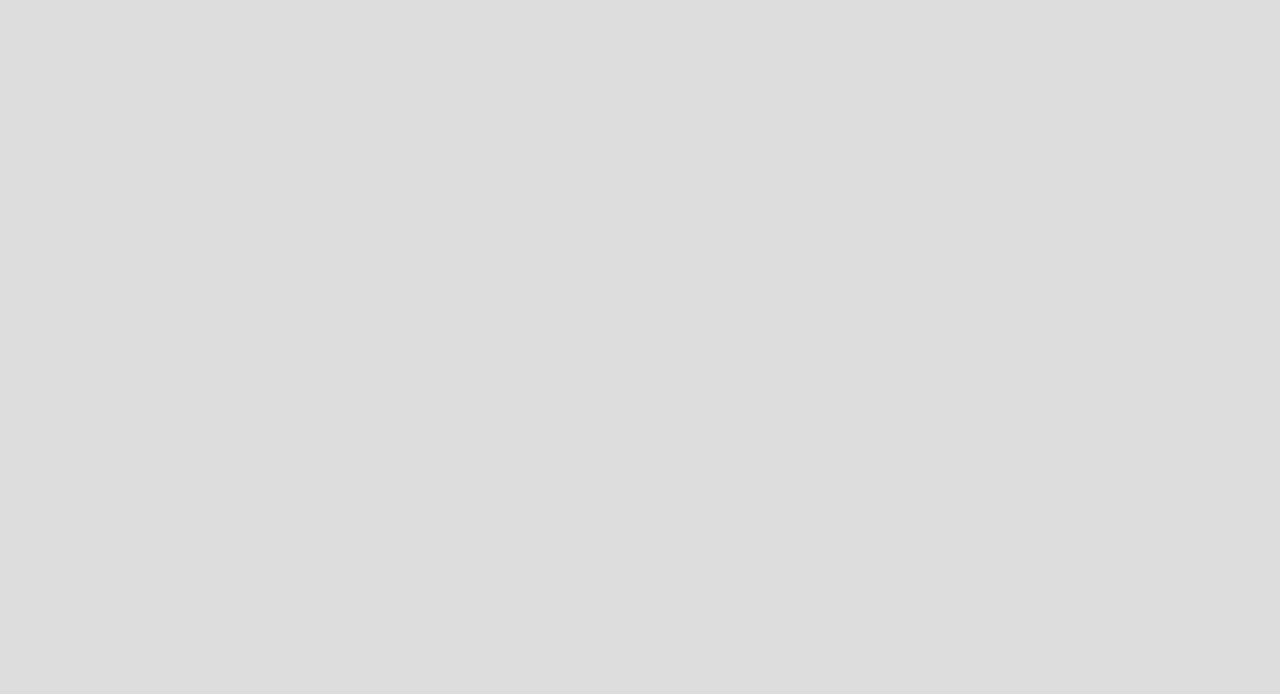
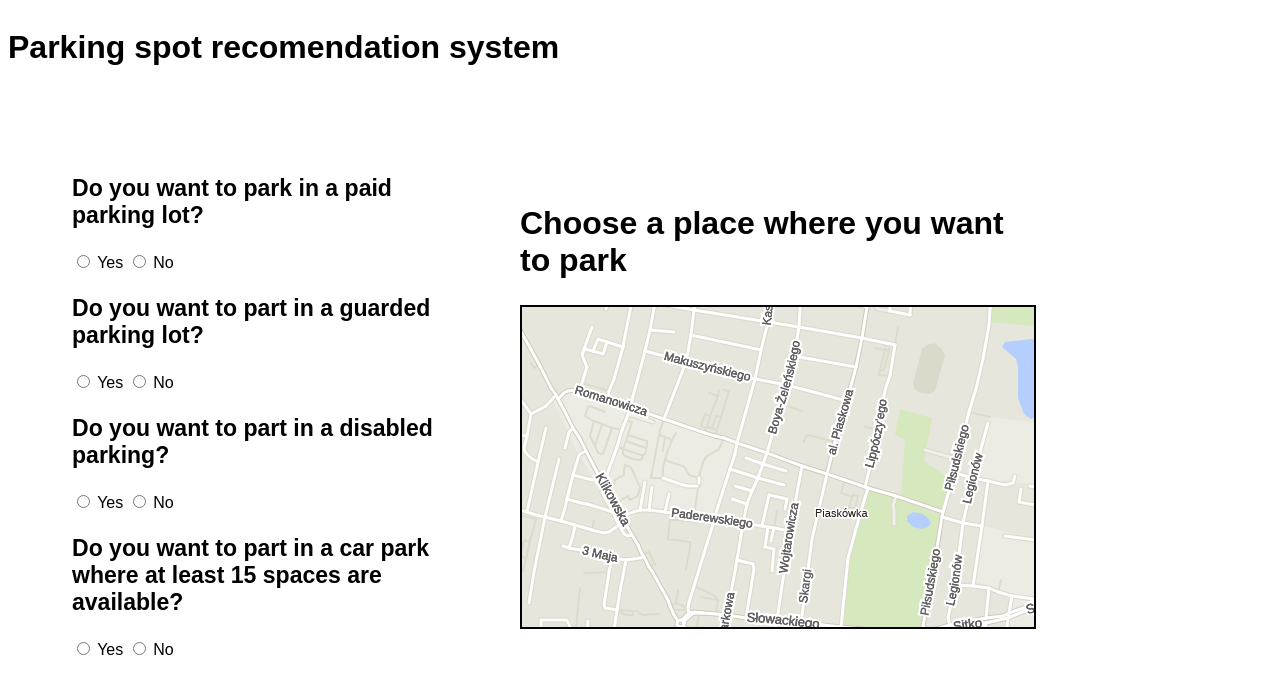
Before and after one commit to bartek33642/projekt_inzynieria, a website: page front end/index.html in a window 1280 px wide. Drawn offline with Linux system fonts and the light colour scheme.

Commit message:
basic layout of page

```diff
--- a/front end/index.html
+++ b/front end/index.html
@@ -8,8 +8,67 @@
     <link rel="stylesheet" href="style.css">
 </head>
 <body>
+<script src="script.js" defer></script>
 
-<script src="script.js" defer></script>
+
+
+<div class="main">
+    <div class="mainHeader">
+        <h1>Parking spot recomendation system</h1>
+
+    </div>
+    <div class="formContainer">
+        <form>
+            <h3>Do you want to park in a paid parking lot?</h3>
+
+            <input type="radio" name="form-paidParking" value=1>
+            <label for="html">Yes</label>
+
+            <input type="radio" name="form-paidParking" value=0>
+            <label for="html">No</label>
+
+
+            <h3>Do you want to part in a guarded parking lot?</h3>
+
+            <input type="radio" name="form-guardedParking" value=1>
+            <label for="html">Yes</label>
+
+            <input type="radio" name="form-guardedParking" value=0>
+            <label for="html">No</label>
+
+
+            <h3>Do you want to part in a disabled parking?</h3>
+
+            <input type="radio" name="form-disabledParking" value=1>
+            <label for="html">Yes</label>
+
+            <input type="radio" name="form-disabledParking" value=0>
+            <label for="html">No</label>
+
+
+            <h3>Do you want to part in a car park where at least 15 spaces are available?</h3>
+
+            <input type="radio" name="form-hugeParking" value=1>
+            <label for="html">Yes</label>
+
+            <input type="radio" name="form-hugeParking" value=0>
+            <label for="html">No</label>
+
+
+        </form>
+    </div>
+    <div class="mapContainer">
+        <h2>Choose a place where you want to park</h2>
+
+        <canvas id="mapCanvas">
+            Your browser does not support canvas element
+        </canvas>
+    </div>
+
+    <!-- <button class="submitButton">SUBMIT</button> -->
+
+</div>
+
 
 
 </body>
--- a/front end/script.js
+++ b/front end/script.js
@@ -1 +1,17 @@
-let a=1;
+
+
+//setting up canvas element
+let mapCanvas = document.getElementById('mapCanvas').getContext('2d');
+
+let mapWidth = window.innerWidth * (40/100)
+let mapHeight = window.innerWidth * (25/100)
+
+mapCanvas.canvas.width  = mapWidth;
+mapCanvas.canvas.height = mapHeight;
+
+
+let backgroundCityImage = new Image(mapWidth, mapHeight)
+backgroundCityImage.src = "images/tarnów.png"
+
+backgroundCityImage.onload = () =>
+    mapCanvas.drawImage(backgroundCityImage, 0, 0)
--- a/front end/style.sass
+++ b/front end/style.sass
@@ -1,2 +1,40 @@
 body
-    background-color: #dddddd
+
+
+
+.main
+    display: flex
+    align-items: center
+    flex-wrap: wrap
+
+
+    font-family: Arial, Helvetica, sans-serif
+
+    .mainHeader
+        width: 90vw
+
+
+
+    .formContainer
+        width:30vw
+        margin:5vw
+
+        h3
+            font-size: 1.8vw
+
+
+
+    .mapContainer
+        width:40vw
+
+        h2
+            font-size: 2.5vw
+        canvas
+            border: solid 2px
+            // width: 40vw
+            // height: 25vw
+            // canvas size is set in .js file
+
+    .submitButton
+        align-self: flex-end
+        justify-content: center
```
Also changed, not shown: front end/images/tarnów.png (added), front end/style.css, 1 other file.
